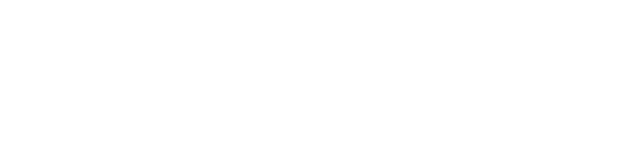
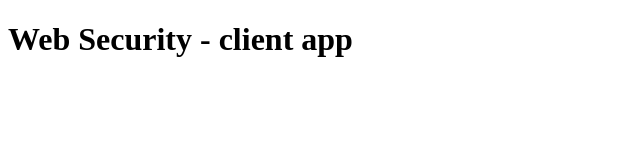
Before and after one commit to ogaza/VanillaJS, a plain HTML site: page WebSecurity/frontend/index.html in a window 1280 px wide. Shown: the whole page, without its empty margins (0-640 px from the left). Drawn offline with Linux system fonts and the light colour scheme.

Commit message:
WebSecurity: move base files to the frontend subfolder

```diff
--- a/WebSecurity/index.html
+++ b/WebSecurity/frontend/index.html
@@ -11,5 +11,7 @@
      -->
     <script src="index.js" defer type="module"></script>
   </head>
-  <body></body>
+  <body>
+    <h1>Web Security - client app</h1>
+  </body>
 </html>
```
Also changed, not shown: WebSecurity/frontend/index.js (renamed from WebSecurity/index.js).
